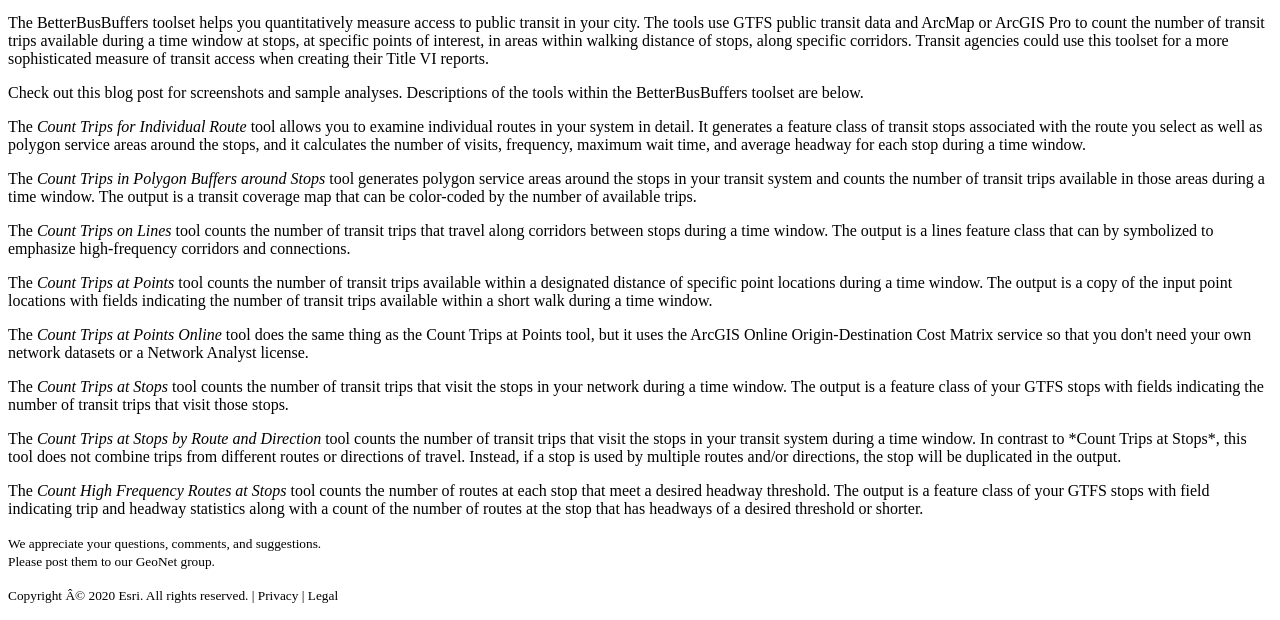
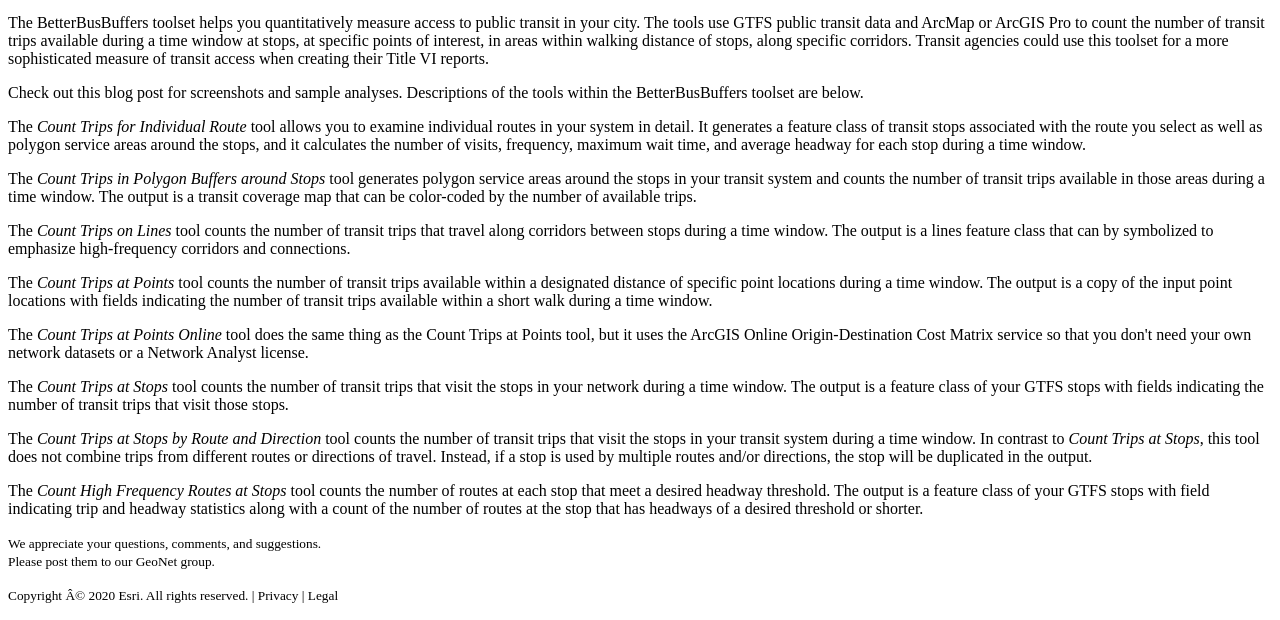
Before and after one commit to isoline114/public-transit-tools, a plain HTML site: page docs/BetterBusBuffers.html in a window 1280 px wide. Shown: the part 302-922 px from the top of the page. Drawn offline with Linux system fonts and the light colour scheme.

Commit message:
Fix minor formatting issue

```diff
--- a/docs/BetterBusBuffers.html
+++ b/docs/BetterBusBuffers.html
@@ -101,7 +101,7 @@
 
     <p>The <em>Count Trips at Stops</em> tool counts the number of transit trips that visit the stops in your network during a time window.  The output is a feature class of your GTFS stops with fields indicating the number of transit trips that visit those stops.</p>
 
-    <p>The <em>Count Trips at Stops by Route and Direction</em> tool counts the number of transit trips that visit the stops in your transit system during a time window.  In contrast to *Count Trips at Stops*, this tool does not combine trips from different routes or directions of travel. Instead, if a stop is used by multiple routes and/or directions, the stop will be duplicated in the output.</p>
+    <p>The <em>Count Trips at Stops by Route and Direction</em> tool counts the number of transit trips that visit the stops in your transit system during a time window.  In contrast to <em>Count Trips at Stops</em>, this tool does not combine trips from different routes or directions of travel. Instead, if a stop is used by multiple routes and/or directions, the stop will be duplicated in the output.</p>
 
     <p>The <em>Count High Frequency Routes at Stops</em> tool counts the number of routes at each stop that meet a desired headway threshold. The output is a feature class of your GTFS stops with field indicating trip and headway statistics along with a count of the number of routes at the stop that has headways of a desired threshold or shorter.</p>
 
```
